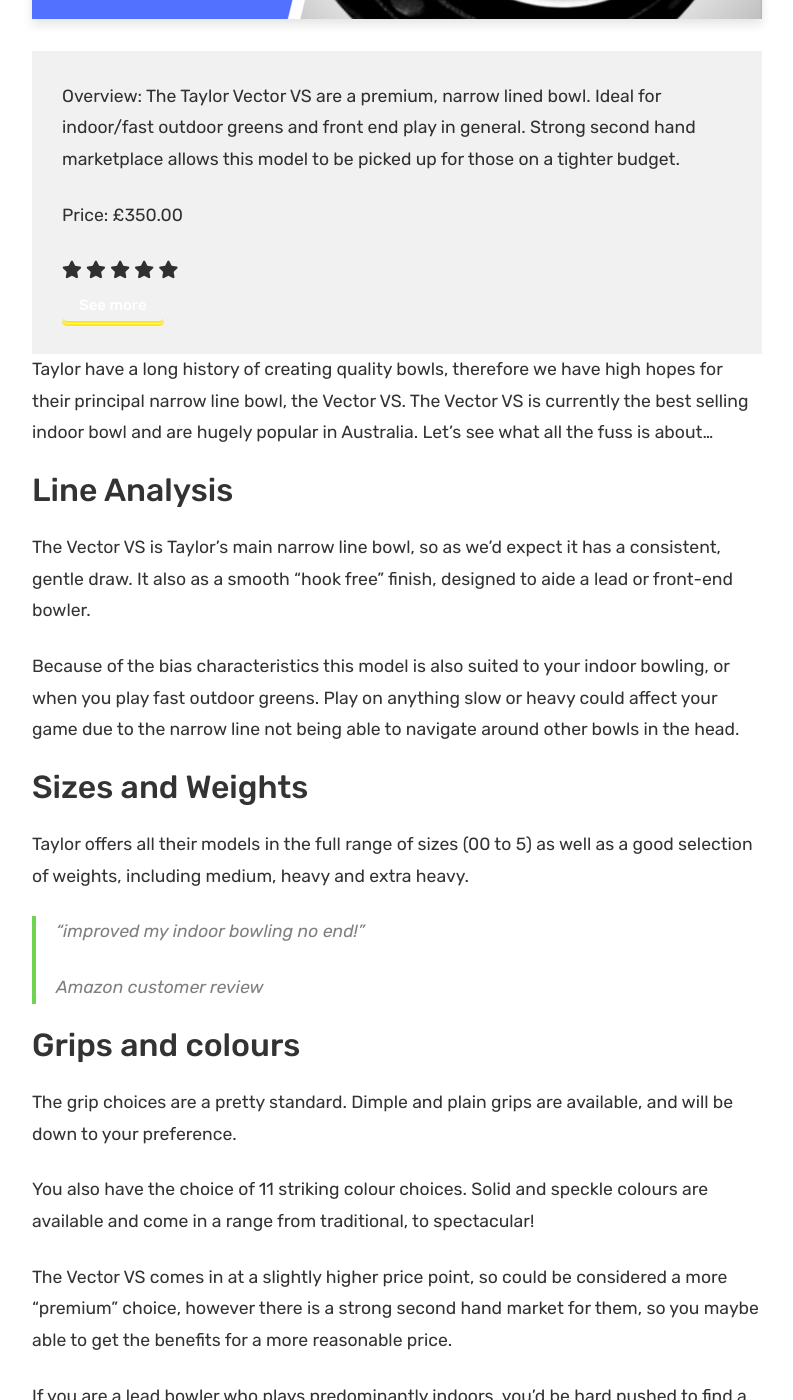
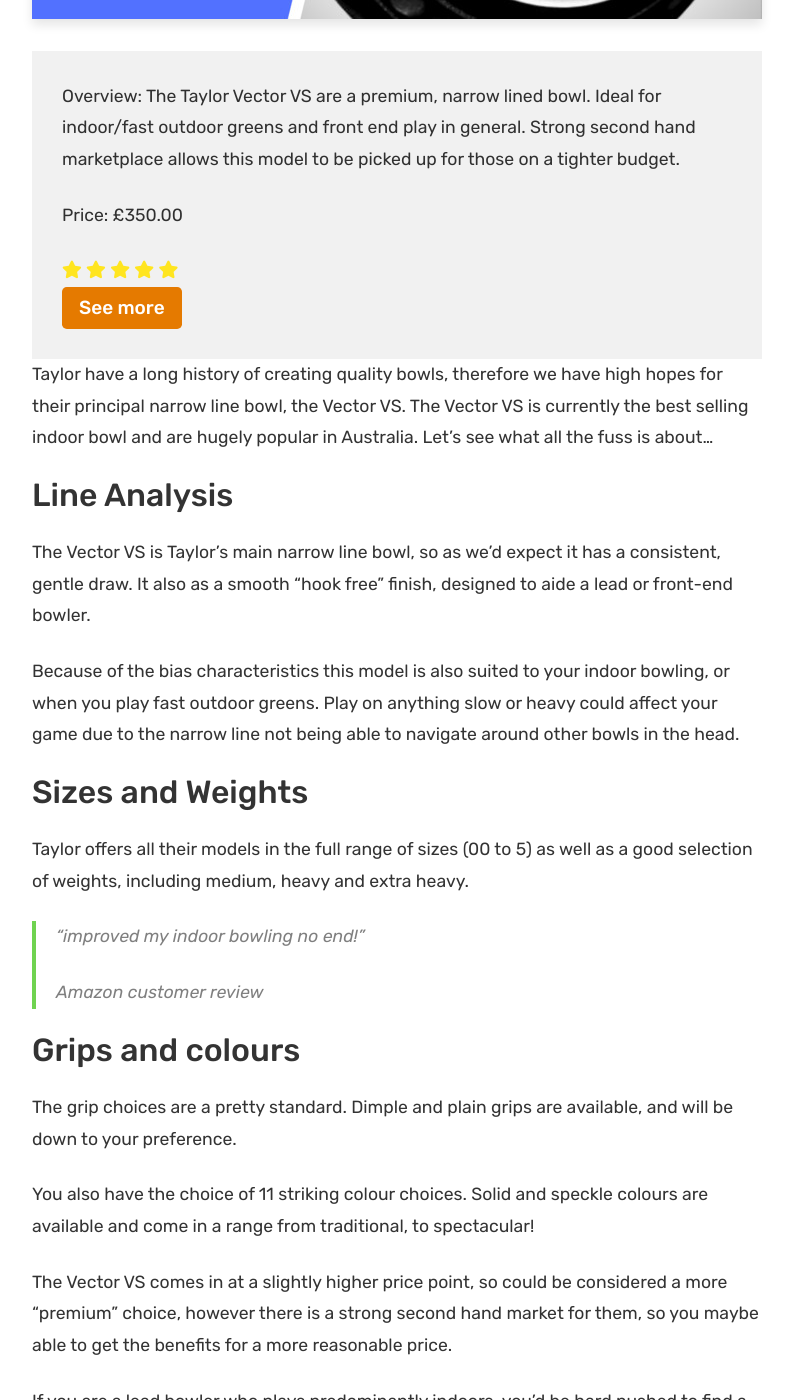
Before and after one commit to krussll/etsysimplicity, a Jekyll site: the page built from _posts/2018-01-12-taylor-vector-vs-review.md, in a window 1280 px wide and 1400 px high, scrolled down 654 px. Shown: the whole window, without its empty margins (53-846 px from the left). Built offline with Jekyll 4.4.1, drawn with Linux system fonts in a browser that asks for light colours; nearby versions of some CDN libraries.

Commit message:
Update _syntax.scss

```diff
--- a/_sass/_syntax.scss
+++ b/_sass/_syntax.scss
@@ -92,6 +92,20 @@
 	.overview {
 		background: #F1F1F1;
 		padding: 30px;
+
+		.fas {
+			color: #FFE51F;
+		}
+
+		.btn {
+			background: #E57A00;
+			box-shadow: none;
+			font-size: 19px;
+		}
+
+		.btn::hover {
+			box-shadow: none;
+		}
 	}
 
 	table {
```
